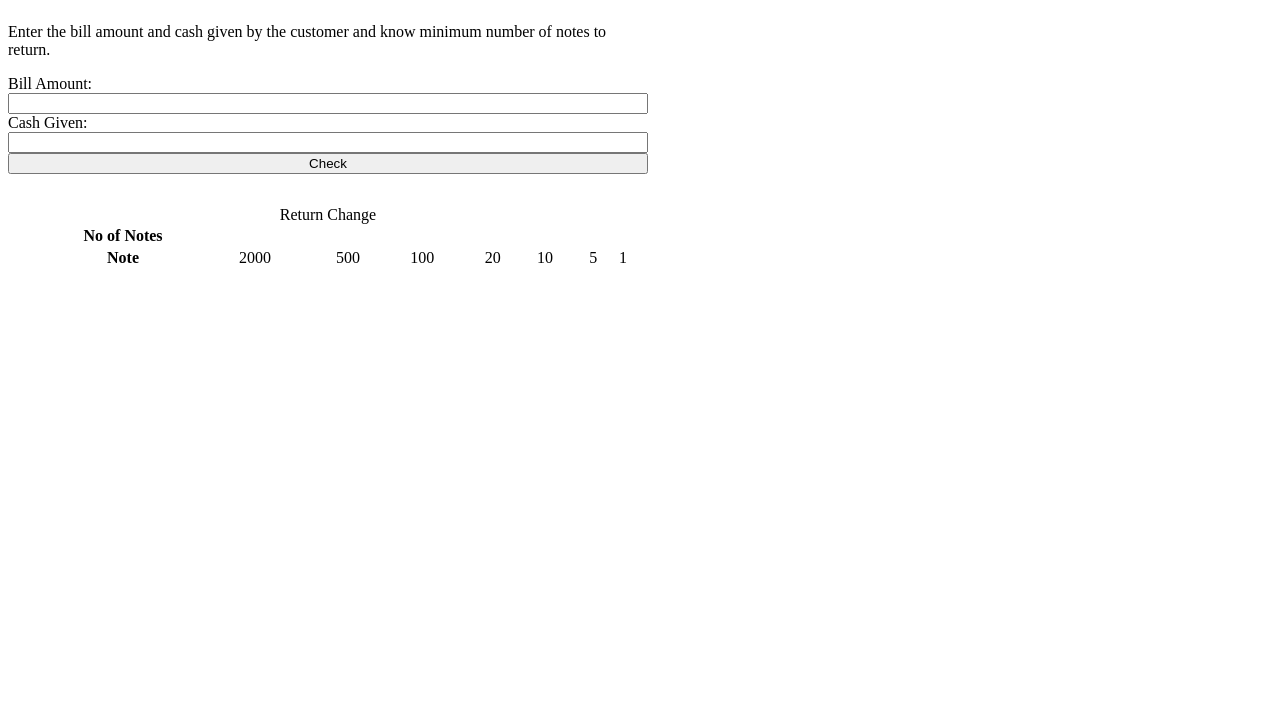
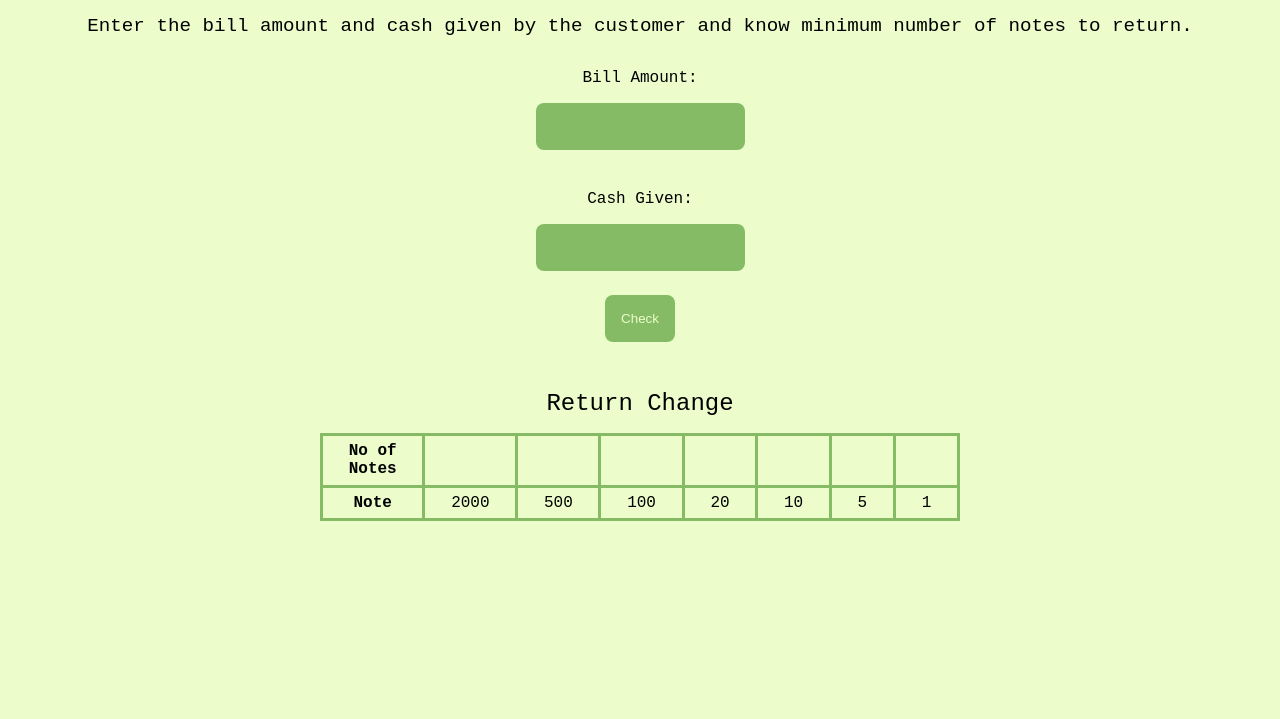
Before and after one commit to Dharinicodes/Cash-register-app, a plain HTML site: page index.html in a window 1280 px wide. Shown: the part 81-800 px from the top of the page. Drawn offline with Linux system fonts and the light colour scheme; a web font is replaced by a local one.

Commit message:
style: theme added

```diff
--- a/styles.css
+++ b/styles.css
@@ -1,8 +1,82 @@
-* {
+@import url("https://fonts.googleapis.com/css2?family=Azeret+Mono&display=swap");
+
+:root {
+  --dark-green: #85bb65;
+  --light-green: #ecfccb;
+}
+
+body {
+  margin: 0;
+  padding-bottom: 55px;
+  text-align: center;
+  font-family: "Azeret Mono", monospace;
+  background-color: var(--light-green);
+}
+
+.heading {
+  color: var(--dark-green);
+}
+
+.description {
+  font-size: larger;
+  margin: 1rem;
 }
 
 .container {
   display: flex;
   flex-direction: column;
-  width: 50vw;
+  font-size: medium;
 }
+
+#error-message {
+  display: block;
+  font-size: larger;
+  margin: 1rem 0 0;
+}
+
+label {
+  padding: 1rem;
+  display: block;
+}
+
+input {
+  padding: 1rem;
+  margin: auto;
+  margin-bottom: 1.5rem;
+  border: none;
+  border-radius: 0.5rem;
+  border-width: 2px;
+  outline: var(--dark-green);
+  background-color: var(--dark-green);
+}
+
+button {
+  padding: 1rem;
+  border: none;
+  margin: auto;
+  margin-bottom: 1rem;
+  border-radius: 0.5rem;
+  color: var(--light-green);
+  background-color: var(--dark-green);
+}
+
+.change-table {
+  width: 50%;
+  text-align: center;
+  border-collapse: collapse;
+  margin: auto;
+}
+
+.change-table caption {
+  margin: 1rem auto;
+  font-size: x-large;
+  font-weight: 500;
+}
+
+th,
+td {
+  border: 3px solid var(--dark-green);
+  width: 0%;
+  border-collapse: collapse;
+  padding: 0.4rem;
+}
```
